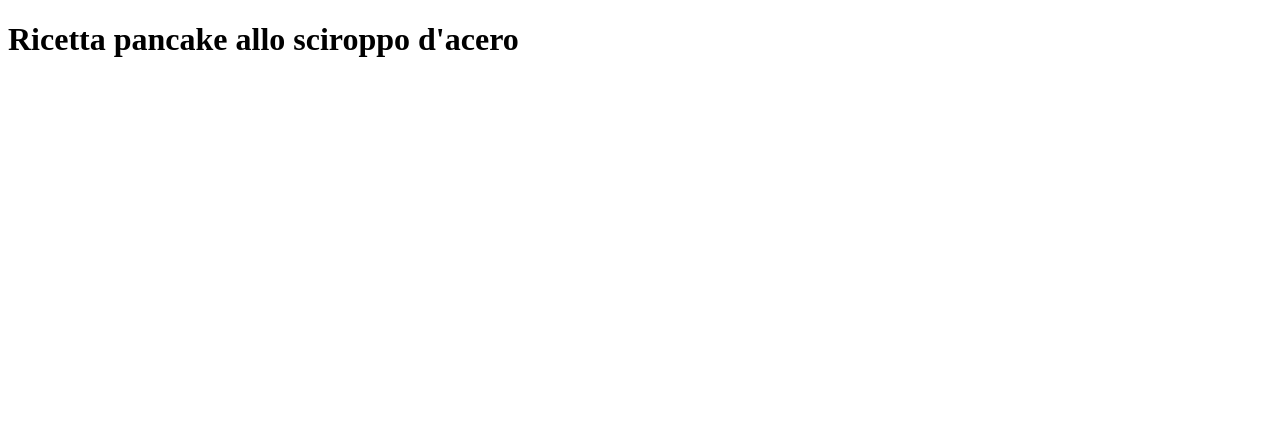
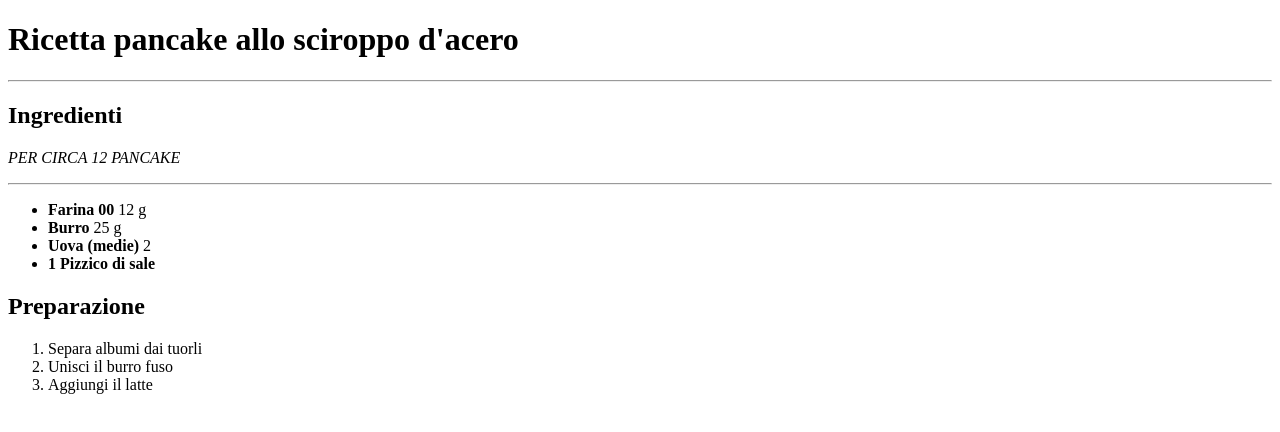
Before and after one commit to giuseppemaresca/JANA60-pancake, a plain HTML site: page index.html in a window 1280 px wide. Drawn offline with Linux system fonts and the light colour scheme.

Commit message:
Inserimento ingredienti e preparazione pancake

```diff
--- a/index.html
+++ b/index.html
@@ -8,6 +8,30 @@
 </head>
 <body>
     <h1>Ricetta pancake allo sciroppo d'acero </h1>
-
+    <hr />
+    <!--Inizio sezione ingredienti pancake-->
+    <section>
+      <h2>Ingredienti</h2>
+      <p>
+           <em>PER CIRCA 12 PANCAKE</em>
+      </p>
+      <hr />
+      <ul>
+          <li><strong>Farina 00 </strong>12 g </li>
+          <li><strong>Burro</strong> 25 g</li>
+          <li><strong>Uova (medie)</strong> 2</li>
+          <li><strong>1 Pizzico di sale</strong></li>
+      </ul>
+    </section>
+    <!--Fine sezione ingredienti pancake-->
+    <!--Inizio sezione preparazione-->
+    <section>
+        <h2>Preparazione </h2>
+            <ol>
+                <li>Separa albumi dai tuorli</li>
+                <li>Unisci il burro fuso</li>
+                <li>Aggiungi il latte</li>
+            </ol>
+    </section>
 </body>
 </html>
```
